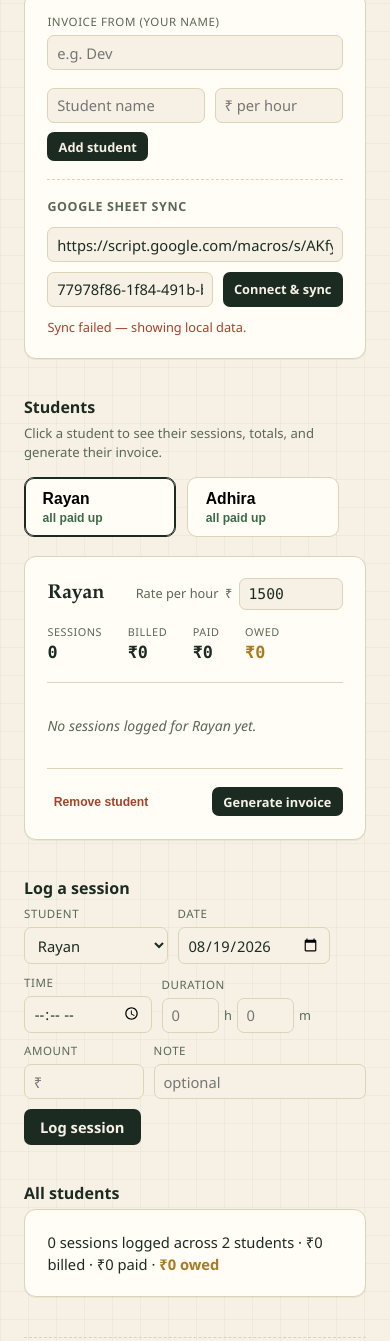
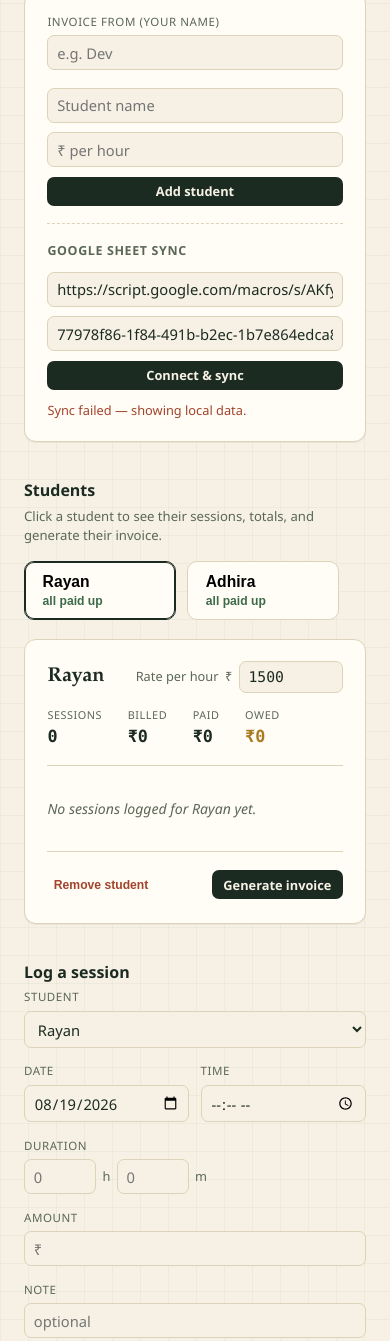
Before and after one commit to Devs67/Laptop-Budget-Tracker, a plain HTML site: page tuition.html in a window 390 px wide. Shown: the part 305-1646 px from the top of the page. Drawn offline with Linux system fonts and the light colour scheme; no server answers.

Commit message:
Added Mobile view to all pages

```diff
--- a/tuition.html
+++ b/tuition.html
@@ -190,11 +190,16 @@
 
   .add-child-row{
     display:flex;
+    flex-direction:column;
     gap:.6rem;
-    flex-wrap:wrap;
   }
+  .add-child-row .btn{ width:100%; }
+  @media (min-width:560px){
+    .add-child-row{ flex-direction:row; flex-wrap:wrap; }
     .add-child-row input[name="new-child-name"]{ flex:1; min-width:8rem; }
     .add-child-row input[name="new-child-rate"]{ width:8rem; }
+    .add-child-row .btn{ width:auto; }
+  }
   .settings-field{
     display:flex;
     flex-direction:column;
@@ -221,12 +226,17 @@
   }
   .sync-row{
     display:flex;
+    flex-direction:column;
     gap:.6rem;
-    flex-wrap:wrap;
     margin-bottom:.7rem;
   }
+  .sync-row .btn{ width:100%; }
+  @media (min-width:640px){
+    .sync-row{ flex-direction:row; flex-wrap:wrap; }
     .sync-row input[name="sheet-url"]{ flex:2; min-width:12rem; }
     .sync-row input[name="sheet-token"]{ flex:1; min-width:9rem; }
+    .sync-row .btn{ width:auto; }
+  }
   .sync-status{ font-size:.8rem; }
   .sync-status.ok{ color:var(--moss); }
   .sync-status.warn{ color:var(--slate); }
@@ -353,37 +363,37 @@
 
   .log-form{
     display:flex;
-    gap:.6rem;
-    flex-wrap:wrap;
-    align-items:flex-end;
+    flex-direction:column;
+    gap:.9rem;
     margin-bottom:1.2rem;
   }
-  .log-form label{
+  .log-form label, .duration-field{
     display:flex;
     flex-direction:column;
-    gap:.3rem;
+    gap:.35rem;
     font-size:.72rem;
     color:var(--slate);
     text-transform:uppercase;
     letter-spacing:.05em;
+    width:100%;
   }
+  .log-form .field-pair{ display:flex; gap:.7rem; }
+  .log-form .field-pair > *{ flex:1; min-width:0; }
+  .log-form .btn{ width:100%; }
+  .duration-inputs{ display:flex; align-items:center; gap:.4rem; }
+  .duration-inputs input{ width:4.5rem; }
+  .duration-inputs span{ font-size:.8rem; color:var(--slate); text-transform:none; letter-spacing:0; }
+  @media (min-width:680px){
+    .log-form{ flex-direction:row; flex-wrap:wrap; align-items:flex-end; gap:.6rem; }
+    .log-form .field-pair{ display:contents; }
+    .log-form label, .duration-field{ width:auto; }
     .log-form .child-field{ min-width:9rem; }
     .log-form .date-field{ width:9.5rem; }
     .log-form .time-field{ width:8rem; }
     .log-form .amt-field{ width:7.5rem; }
     .log-form .note-field{ flex:1; min-width:8rem; }
-  .duration-field{
-    display:flex;
-    flex-direction:column;
-    gap:.3rem;
-    font-size:.72rem;
-    color:var(--slate);
-    text-transform:uppercase;
-    letter-spacing:.05em;
+    .log-form .btn{ width:auto; }
   }
-  .duration-inputs{ display:flex; align-items:center; gap:.3rem; }
-  .duration-inputs input{ width:3.6rem; }
-  .duration-inputs span{ font-size:.8rem; color:var(--slate); text-transform:none; letter-spacing:0; }
 
   .grand-total-line{ font-size:.92rem; }
   .grand-total-line strong{ color:var(--gold); }
@@ -523,12 +533,14 @@
       <label class="child-field">Student
         <select id="entry-child"></select>
       </label>
+      <div class="field-pair">
         <label class="date-field">Date
           <input type="date" id="entry-date" />
         </label>
         <label class="time-field">Time
           <input type="time" id="entry-time" />
         </label>
+      </div>
       <div class="duration-field">Duration
         <div class="duration-inputs">
           <input type="number" id="entry-hours" min="0" step="1" placeholder="0" /><span>h</span>
```
Also changed, not shown: index.html (+21 -9 lines). Lines whose indentation alone changed are shown as unchanged.
